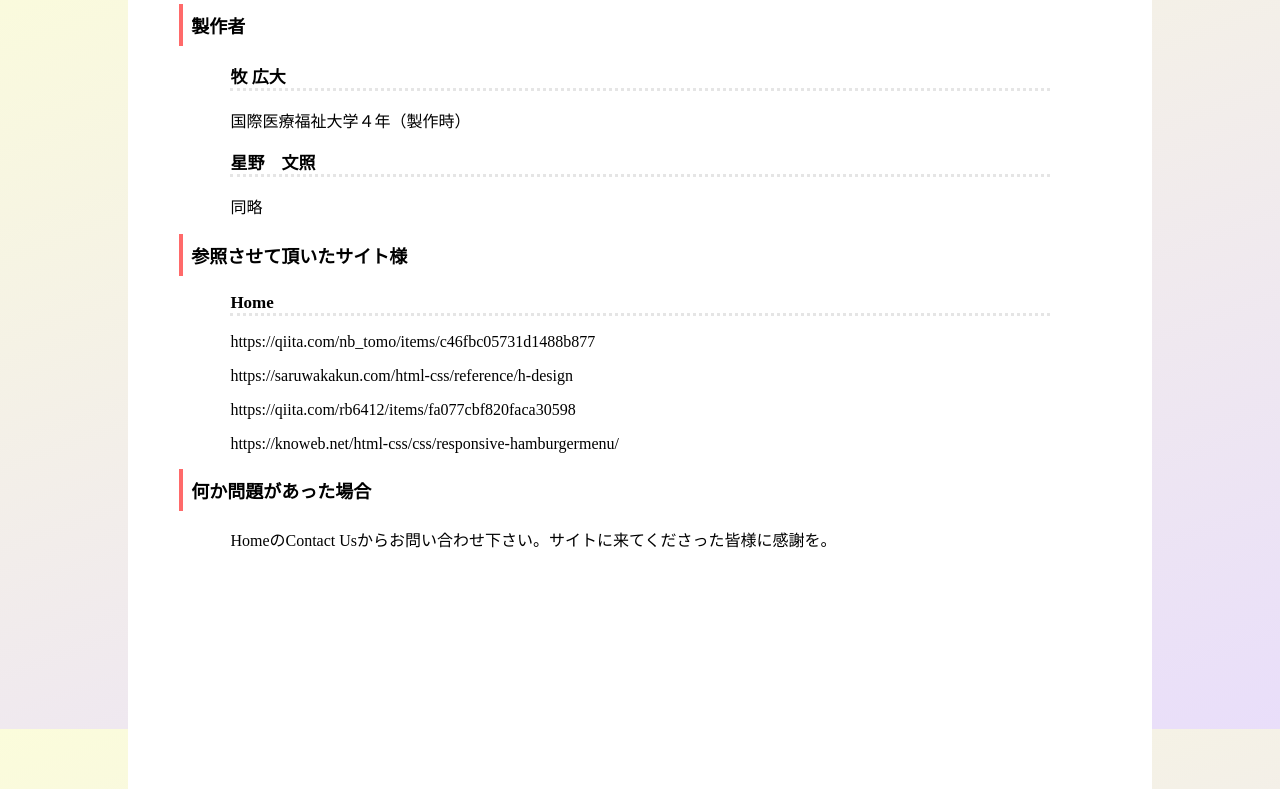
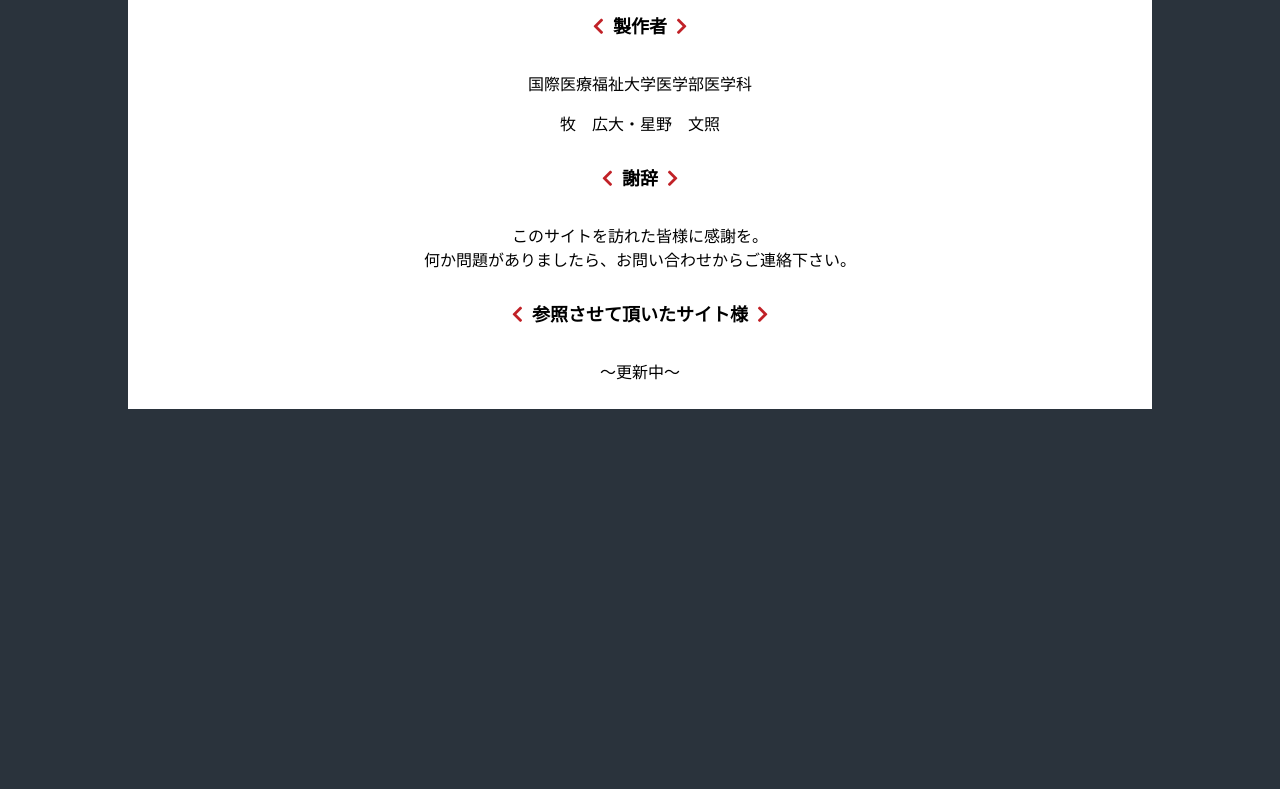
Before and after one commit to Chromasan/main_site, a plain HTML site: page this_site.html in a window 1280 px wide. Shown: the part 71-860 px from the top of the page. After the commit the page ends 800 px from the top, so only its background shows below. Drawn offline with Linux system fonts and the light colour scheme.

Commit message:
Add files via upload

```diff
--- a/agreement.css
+++ b/agreement.css
@@ -4,7 +4,6 @@
 
 /*並べ方は、ここを参照*/
 /*https://qiita.com/katsunory/items/99a417f4e1a763477a09*/
-
 
 header{
   font-family: 'Noto Serif JP', serif;
@@ -51,19 +50,19 @@
   font-size: 22px;
 }
 
-.article p{
+p{
   margin-left: 10%;
   margin-right: 10%;
 }
 
-.article h2 {
+h2 {
   font-size: 18px;
   margin-left: 5%;
   padding: 0.5rem 0.5rem;
   border-left: 4px solid #c12127;
 }
 
-.article h3 {
+h3 {
   font-size: 17px;
   margin-left: 10%;
   margin-right: 10%;
--- a/mail_form.css
+++ b/mail_form.css
@@ -301,12 +301,6 @@
     margin-bottom: 30px;
 }
 
-@media screen and (max-width: 600px) {
-    .Form {
-        margin-top: 0px;
-    }
-}
-
 .Form-Item {
     /*左右の余白調整*/
     width: 90%;
--- a/this_site.css
+++ b/this_site.css
@@ -1,36 +1,8 @@
-/* 画面サイズの横幅が 768px より小さい場合に適用 */
-@media screen and (max-width: 740px) {
-  .article {
-		position:absolute;
-		width:100%;
-    margin-left: auto;
-    margin-right: auto;
-    margin-bottom: 10%;
-		height:100%;
-	}
-}
-
-/* 画面サイズの横幅が 480px より大きい場合に適用 */
-@media screen and (min-width: 740px) {
-  .article{
-  	position:absolute;
-  	width:80%;
-    margin-left:10%;
-    margin-right:10%;
-    margin-bottom: 10%;
-  	height:100%;
-  }
-}
-
 .article{
   background: #fff;
 }
-
 /*並べ方は、ここを参照*/
 /*https://qiita.com/katsunory/items/99a417f4e1a763477a09*/
-html{
-  height: 100%;
-}
 
 header{
   font-family: 'Noto Serif JP', serif;
@@ -38,7 +10,8 @@
 
 body{
   font-family: 'Noto Serif JP', serif;
-  background-image: linear-gradient(-20deg, #e9defa 0%, #fbfcdb 100%);
+  background: #2a333c;
+  /*background-image: linear-gradient(-20deg, #e9defa 0%, #fbfcdb 100%);*/
   /*背景色が途切れない対策*/
   /*https://qastack.jp/programming/2869212/css3-gradient-background-set-on-body-doesnt-stretch-but-instead-repeats*/
   height: 100%;
@@ -57,6 +30,7 @@
 }
 
 h1{
+  color:#fff;
   margin:0px;
   padding: 0px;
 }
@@ -65,51 +39,91 @@
   color:#ff6a6a;
 }
 
-.article h1 {
-  padding-left: 20px;
-  padding-right: 20px;
-  padding-top: 20px;
+.article{
+  text-align: center;
+  padding-top: 10px;
   padding-bottom: 10px;
-  font-size: 22px;
 }
 
-.article p{
-  margin-left: 10%;
-}
-
-.article h2 {
-  font-size: 18px;
-  margin-left: 5%;
-  padding: 0.5rem 0.5rem;
-  border-left: 4px solid #ff6a6a;
-}
-
-.article h3 {
-  font-size: 17px;
+p{
   margin-left: 10%;
   margin-right: 10%;
-  border-bottom: 3px dotted #e5e5e5;
-  width: auto;
-}
-
-img{
-  display:block;
-  width:80%;
-  margin-top: 30px;
-  margin-bottom: 10px;
-  margin-left:auto;
-  margin-right:auto;
 }
 
 
+h2 {
+  font-size: 18px;
+    position: relative;
+    /*相対位置*/
+    line-height: 1.4;
+    /*行高*/
+    display: inline-block;
+}
 
-/*https://877.design/flexbox-layout/*/
+h2:before,
+h2:after {
+    position: relative;
+    font-family: "Font Awesome 5 Free";
+    font-weight: 900;
+    display: inline-block;
+    font-size: 1.0em;
+    color: #c12127;
+}
+
+h2:before {
+    content: "\f053";
+    /*アイコン種類*/
+    padding-right: 0.5em
+}
+
+h2:after {
+    content: "\f054";
+    /*アイコン種類*/
+    padding-left: 0.5em
+}
+
+.sub_title{
+  /*article自体でcenterを指定しているので、ここは重複している*/
+  text-align: center;
+}
+
+.date p{
+  text-align: right;
+}
+
+/* 画面サイズの横幅が 768px より小さい場合に適用 */
+@media screen and (max-width: 740px) {
+  .article {
+		width:100%;
+    margin-left: auto;
+    margin-right: auto;
+    margin-bottom: 30px;
+	}
+  /*h1{
+    font-size: 25px;
+    padding-top: 10px;
+  }*/
+}
+
+/* 画面サイズの横幅が 480px より大きい場合に適用 */
+@media screen and (min-width: 740px) {
+  .article{
+
+  	width:80%;
+    margin-left:10%;
+    margin-right:10%;
+    margin-bottom: 30px;
+  }
+}
+
+
 
 /*メニューの装飾*/
 * {
     -webkit-box-sizing: border-box;
     box-sizing: border-box;
 }
+
 a,
 a:visited,
 a:hover,
@@ -117,12 +131,14 @@
     text-decoration: none;
     color: inherit;
 }
+
 .cp_fullscreenmenu {
     position: fixed;
     z-index: 1;
     top: 0;
     left: 0;
 }
+
 /*menuコンテンツ*/
 .cp_fullscreenmenu .menu {
     position: fixed;
@@ -140,12 +156,12 @@
     align-items: center;
     justify-content: center;
 }
+
 .cp_fullscreenmenu .menu > div {
     display: flex;
     overflow: hidden;
     width: 250vw;
     height: 250vw;
-transition: all 0.2s ease;
     -webkit-transform: scale(0);
     transform: scale(0);
     text-align: center;
@@ -158,6 +174,7 @@
     align-items: center;
     justify-content: center;
 }
+
 .cp_fullscreenmenu .menu > div > ul {
     display: block;
     max-height: 100vh;
@@ -167,24 +184,29 @@
     transition: opacity 0.2s ease;
     opacity: 0;
 }
+
 .cp_fullscreenmenu .menu > div > ul > li {
     font-size: 24px;
     display: block;
     margin: 1em;
     padding: 0;
 }
+
 .cp_fullscreenmenu .menu > div > ul > li > a {
     position: relative;
     display: inline;
     cursor: pointer;
     transition: color 0.2s ease;
 }
+
 .cp_fullscreenmenu .menu > div > ul > li > a:hover {
     color: #e5e5e5;
 }
+
 .cp_fullscreenmenu .menu > div > ul > li > a:hover:after {
     width: 100%;
 }
+
 .cp_fullscreenmenu .menu > div > ul > li > a:after {
     position: absolute;
     z-index: 1;
@@ -194,8 +216,9 @@
     height: 2px;
     content: '';
     transition: width 0.2s ease;
-background: #e5e5e5;
+    background: #c12127;
 }
+
 /*クリックしたらメニューが開閉の動作*/
 .cp_fullscreenmenu .toggle {
     position: absolute;
@@ -207,50 +230,63 @@
     cursor: pointer;
     opacity: 0;
 }
+
 .cp_fullscreenmenu .toggle:checked + .hamburger > span {
     -webkit-transform: rotate(135deg);
     transform: rotate(135deg);
 }
+
 .cp_fullscreenmenu .toggle:checked + .hamburger > span:before,
 .cp_fullscreenmenu .toggle:checked + .hamburger > span:after {
     top: 0;
     -webkit-transform: rotate(90deg);
     transform: rotate(90deg);
 }
+
 .cp_fullscreenmenu .toggle:checked + .hamburger > span:after {
     opacity: 0;
 }
+
 .cp_fullscreenmenu .toggle:checked ~ .menu {
     visibility: visible;
     pointer-events: auto;
 }
+
 .cp_fullscreenmenu .toggle:checked ~ .menu > div {
     transition-duration: 0.2s;
     -webkit-transform: scale(1);
     transform: scale(1);
 }
+
 .cp_fullscreenmenu .toggle:checked ~ .menu > div > ul {
     opacity: 1;
 }
+
 .cp_fullscreenmenu .toggle:checked ~ .menu > div > ul li:nth-of-type(1) {
     transition-delay: 0s;
 }
+
 .cp_fullscreenmenu .toggle:checked ~ .menu > div > ul li:nth-of-type(2) {
     transition-delay: 0s;
 }
+
 .cp_fullscreenmenu .toggle:checked ~ .menu > div > ul li:nth-of-type(3) {
     transition-delay: 0s;
 }
+
 .cp_fullscreenmenu .toggle:checked ~ .menu > div > ul li:nth-of-type(4) {
     transition-delay: 0s;
 }
+
 .cp_fullscreenmenu .toggle:hover + .hamburger {
     box-shadow: inset 0 0 10px rgba(0, 0, 0, 0.1);
 }
+
 .cp_fullscreenmenu .toggle:checked:hover + .hamburger > span {
     -webkit-transform: rotate(225deg);
     transform: rotate(225deg);
 }
+
 /*ハンバーガー*/
 .cp_fullscreenmenu .hamburger {
     position: absolute;
@@ -268,6 +304,7 @@
     -webkit-backface-visibility: hidden;
     backface-visibility: hidden;
 }
+
 .cp_fullscreenmenu .hamburger > span {
     position: relative;
     top: 50%;
@@ -277,6 +314,7 @@
     transition: all 0.2s ease;
     background: #fefefe;
 }
+
 .cp_fullscreenmenu .hamburger > span:before,
 .cp_fullscreenmenu .hamburger > span:after {
     position: absolute;
@@ -290,6 +328,7 @@
     transition: all 0.2s ease;
     background: inherit;
 }
+
 .cp_fullscreenmenu .hamburger > span:after {
     top: 10px;
 }
--- a/this_site.html
+++ b/this_site.html
@@ -2,10 +2,12 @@
 <html lang="ja">
   <head>
     <meta charset="utf-8">
-    <link rel="stylesheet" href="this_site.css">
+    <link rel="stylesheet" href="this_site.css" media="print" onload="this.media='all'">
     <meta name="viewport" content="width=device-width, initial-scale=1, maximum-scale=2">
     <link href="https://fonts.googleapis.com/css?family=Noto+Serif+JP:400,700&display=swap&subset=japanese" rel="stylesheet">
-    <title>記事一覧</title>
+    <!--fontawesomeの読み込み-->
+    <link href="https://use.fontawesome.com/releases/v5.6.1/css/all.css" rel="stylesheet">
+    <title>このサイトについて</title>
   </head>
 
   <header>
@@ -16,12 +18,7 @@
   	<div class="menu">
   		<div>
   		<ul>
-  		<li><a href="/index.html"><span>H</span>ome</a></li>
-  		<li><a href="/about_us/about_us.html"><span>A</span>bout us</a></li>
-  		<li><a href="/news/news.html"><span>N</span>ews</a></li>
-      <li><a href="/events/events.html"><span>E</span>vents</a></li>
-  		<li><a href="/journal/journal.html"><span>J</span>ournal</a></li>
-  		<li><a href="/contact_us/contact_us.html"><span>C</span>ontact Us</a></li>
+  		<li><a href="index.html">Home</a></li>
   		</ul>
   		</div>
   	</div>
@@ -31,25 +28,26 @@
 
   <body>
     <div class="top">
-      <h1>この<span>サイト</span>について</h1>
+      <h1>このサイトについて</h1>
     </div>
 
     <div class="article">
-      <h2>製作者</h2>
-      <h3>牧 広大</h3>
-        <p>国際医療福祉大学４年（製作時）</p>
-      <h3>星野　文照</h3>
-        <p>同略</p>
-      <h2>参照させて頂いたサイト様</h2>
-      <h3>Home</h3>
-      <p>https://qiita.com/nb_tomo/items/c46fbc05731d1488b877</p>
-      <p>https://saruwakakun.com/html-css/reference/h-design</p>
-      <p>https://qiita.com/rb6412/items/fa077cbf820faca30598</p>
-      <p>https://knoweb.net/html-css/css/responsive-hamburgermenu/</p>
+      <div class="sub_title">
+        <h2>製作者</h2>
+      </div>
 
-      <h2>何か問題があった場合</h2>
-      <p>HomeのContact Usからお問い合わせ下さい。サイトに来てくださった皆様に感謝を。</p>
+        <p>国際医療福祉大学医学部医学科</p>
+        <p>牧　広大・星野　文照</p>
 
+        <div class="sub_title">
+                <h2>謝辞</h2>
+              </div>
+        <p>このサイトを訪れた皆様に感謝を。<br>何か問題がありましたら、お問い合わせからご連絡下さい。</p>
+
+<div class="sub_title">
+        <h2>参照させて頂いたサイト様</h2>
+      </div>
+<p>〜更新中〜</p>
   </body>
 
 </html>
--- a/vision.css
+++ b/vision.css
@@ -3,7 +3,6 @@
 }
 /*並べ方は、ここを参照*/
 /*https://qiita.com/katsunory/items/99a417f4e1a763477a09*/
-
 
 header{
   font-family: 'Noto Serif JP', serif;
@@ -46,24 +45,14 @@
   padding-bottom: 10px;
 }
 
-.article h1 {
-  padding-left: 20px;
-  padding-right: 20px;
-  padding-top: 20px;
-  padding-bottom: 10px;
-  font-size: 22px;
-}
-
-.article p{
+p{
   margin-left: 10%;
   margin-right: 10%;
 }
 
-.article h2 {
-  font-size: 18px;
-}
 
 h2 {
+  font-size: 18px;
     position: relative;
     /*相対位置*/
     line-height: 1.4;
@@ -96,19 +85,6 @@
 .sub_title{
   /*article自体でcenterを指定しているので、ここは重複している*/
   text-align: center;
-}
-
-
-
-
-
-
-.article h3 {
-  font-size: 17px;
-  margin-left: 10%;
-  margin-right: 10%;
-  border-bottom: 3px dotted #e5e5e5;
-  width: auto;
 }
 
 .date p{
```
Also changed, not shown: agreement.html (+3 -3 lines), greetings.html (+7 -8 lines), index.css (+1 -6 lines), index.html (+12 -16 lines), mail_form.html (+2 -2 lines), vision.html (+2 -2 lines). Lines whose indentation alone changed are shown as unchanged.
